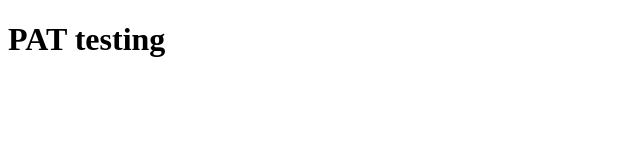
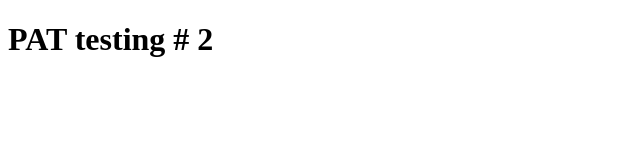
Before and after one commit to dpgraham4401/haztrakjs, a website: page index.html in a window 1280 px wide. Shown: the full height of the page, 0-640 px from the left. Drawn offline with Linux system fonts and the light colour scheme.

Commit message:
PAT testing 2

```diff
--- a/index.html
+++ b/index.html
@@ -2,6 +2,6 @@
 <html>
     <body>
 
-        <h1> PAT testing </h1>
+        <h1> PAT testing # 2 </h1>
     </body>
 </html>
```
